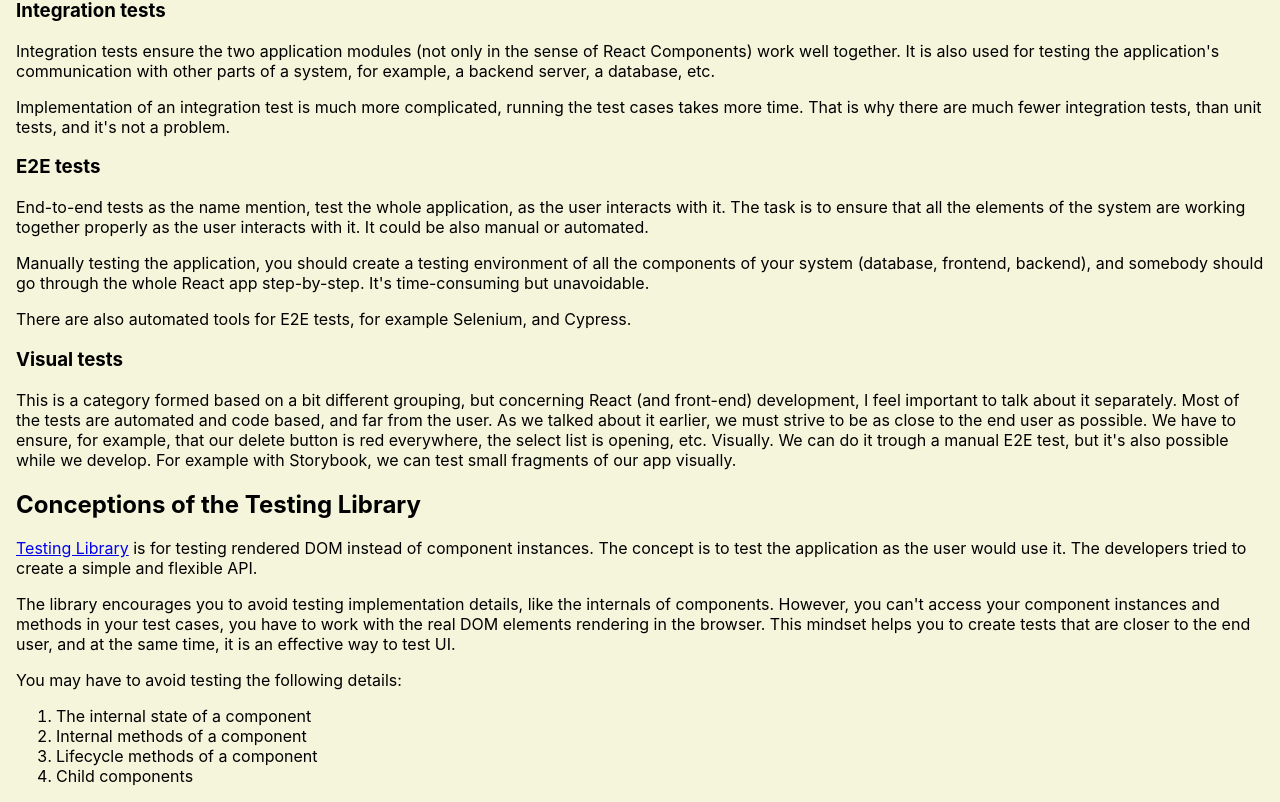
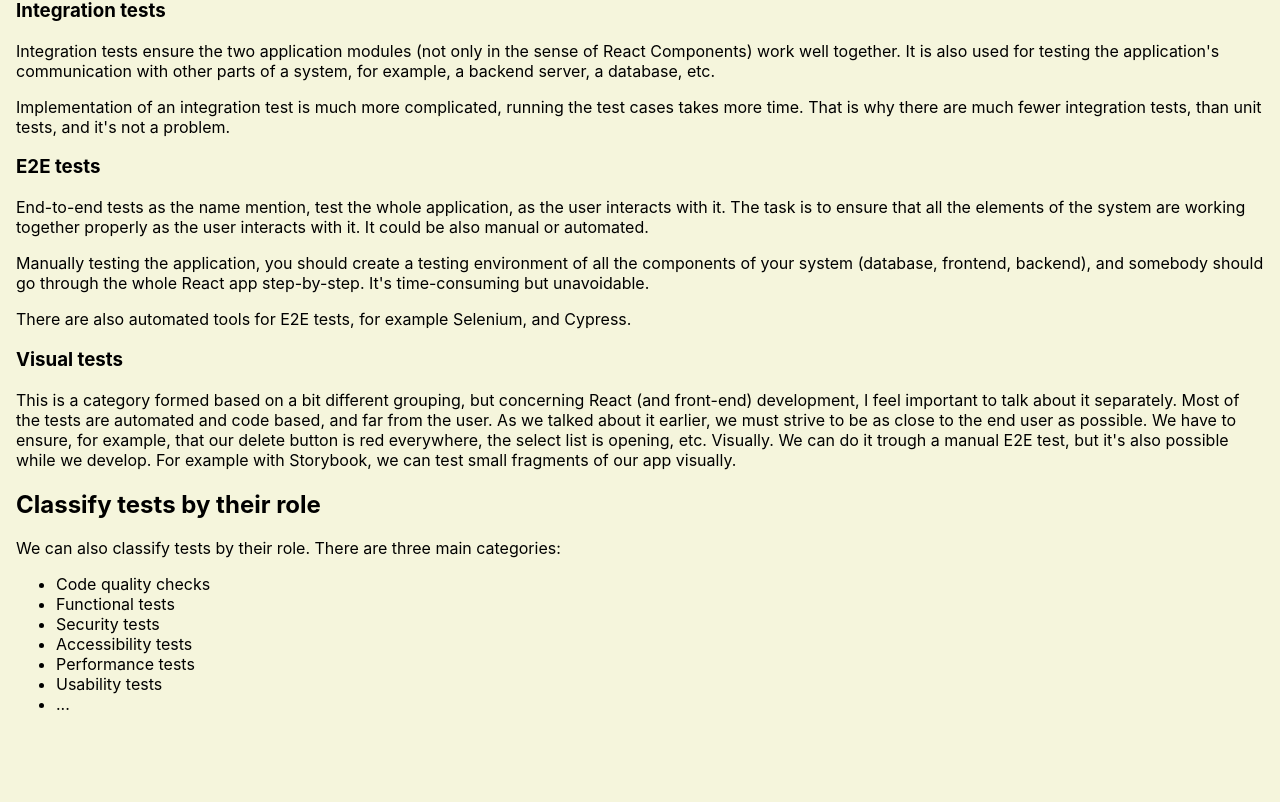
Before and after one commit to aferenc-hearsay/react-testing-library, a React (Create React App) app: page / in a window 1280 px wide. Shown: the part 1683-2485 px from the top of the page. After the commit the page ends 2413 px from the top, so only its background shows below. Built offline with nearby package versions, Linux system fonts and the light colour scheme.

Commit message:
content update

```diff
--- a/src/components/Main/ESLintTestingLibraryPage/ESLintTestingLibraryPage.tsx
+++ b/src/components/Main/ESLintTestingLibraryPage/ESLintTestingLibraryPage.tsx
@@ -1,5 +1,9 @@
-import { eSLintTestingLibraryPageContent } from './eSLintTestIngLibraryPageContent';
+import {
+    eSLintTestingLibraryPageContent,
+    eSLintPluginTestingLibraryRulesTable,
+} from './eSLintTestIngLibraryPageContent';
 import { Article } from '../../atomic/Article';
+import { Table } from '../../atomic/Table';
 
 export const ESLintTestingLibraryPage = () => {
     return (
@@ -8,6 +12,7 @@ export const ESLintTestingLibraryPage = () => {
             {eSLintTestingLibraryPageContent.articles.map(article => {
                 return <Article key={article.sequenceId} article={article} />;
             })}
+            <Table table={eSLintPluginTestingLibraryRulesTable} />
         </>
     );
 };
--- a/src/components/Main/ESLintTestingLibraryPage/eSLintTestIngLibraryPageContent.ts
+++ b/src/components/Main/ESLintTestingLibraryPage/eSLintTestIngLibraryPageContent.ts
@@ -1,4 +1,109 @@
-import { IPageContent } from '../../../types/interfaces';
+import { IPageContent, ITable } from '../../../types/interfaces';
+
+export const eSLintPluginTestingLibraryRulesTable: ITable = {
+    description:
+        'Example rules supported by the plugin, and compatible with React. More rules can be found in the docs.',
+    rows: [
+        {
+            key: 0,
+            isHeader: true,
+            content: [
+                {
+                    key: 0,
+                    content: 'Rule',
+                },
+                {
+                    key: 1,
+                    content: 'Description',
+                },
+            ],
+        },
+        {
+            key: 1,
+            isHeader: false,
+            content: [
+                {
+                    key: 0,
+                    content: 'await-async-query',
+                },
+                {
+                    key: 1,
+                    content: 'Enforce promises from async queries to be handled',
+                },
+            ],
+        },
+        {
+            key: 2,
+            isHeader: false,
+            content: [
+                {
+                    key: 0,
+                    content: 'await-async-utils',
+                },
+                {
+                    key: 1,
+                    content: 'Enforce promises from async utils to be awaited',
+                },
+            ],
+        },
+        {
+            key: 3,
+            isHeader: false,
+            content: [
+                {
+                    key: 0,
+                    content: 'no-await-sync-query',
+                },
+                {
+                    key: 1,
+                    content: 'Disallow unnecessary await for sync queries',
+                },
+            ],
+        },
+        {
+            key: 4,
+            isHeader: false,
+            content: [
+                {
+                    key: 0,
+                    content: 'no-container',
+                },
+                {
+                    key: 1,
+                    content: 'Disallow the use of container methods',
+                },
+            ],
+        },
+        {
+            key: 5,
+            isHeader: false,
+            content: [
+                {
+                    key: 0,
+                    content: 'no-debugging-utils',
+                },
+                {
+                    key: 1,
+                    content: 'Disallow the use of debugging utils, like debug',
+                },
+            ],
+        },
+        {
+            key: 6,
+            isHeader: false,
+            content: [
+                {
+                    key: 0,
+                    content: 'no-dom-import',
+                },
+                {
+                    key: 1,
+                    content: 'Disallow importing from DOM Testing Library',
+                },
+            ],
+        },
+    ],
+};
 
 export const eSLintTestingLibraryPageContent: IPageContent = {
     title: 'ESLint and Testing Library',
@@ -12,6 +117,15 @@ export const eSLintTestingLibraryPageContent: IPageContent = {
                     content:
                         '<p>As the plugin define itself, it is a plugin for ESLint that checks your code to follow best ' +
                         'practices and anticipate common mistakes when writing tests with Testing Library.</p>',
+                },
+                {
+                    sectionSequenceId: 1,
+                    content:
+                        '<p> You can find detailed documentation on the plugin\'s ' +
+                        '<a href="https://github.com/testing-library/eslint-plugin-testing-library">GitHub repository</a>. ' +
+                        'You can also find a summary of the plugin\'s rules and how to configure them on ' +
+                        '<a href="https://github.com/testing-library/eslint-plugin-testing-library/tree/main/docs/rules">this</a> ' +
+                        'page</p>',
                 },
             ],
         },
--- a/src/components/Main/HomePage/homePageContent.ts
+++ b/src/components/Main/HomePage/homePageContent.ts
@@ -247,38 +247,24 @@ export const homePageContent: IPageContent = {
         },
         {
             sequenceId: 3,
-            articleTitle: 'Conceptions of the Testing Library',
+            articleTitle: 'Classify tests by their role',
             sections: [
                 {
                     sectionSequenceId: 0,
-                    content:
-                        '<p><a href="https://testing-library.com/" target="_blank">Testing Library</a> is for ' +
-                        'testing rendered DOM instead of component instances. The concept is to test the ' +
-                        'application as the user would use it. The developers tried to create a simple and flexible ' +
-                        'API.<p/>',
+                    content: '<p> We can also classify tests by their role. There are three main categories:</p>',
                 },
                 {
                     sectionSequenceId: 1,
                     content:
-                        '<p>The library encourages you to avoid testing implementation details, like the internals of ' +
-                        'components. However, you can\'t access your component instances and methods in your ' +
-                        'test cases, you have to work with the real DOM elements rendering in the browser. This ' +
-                        'mindset helps you to create tests that are closer to the end user, and at the same time, ' +
-                        'it is an effective way to test UI.<p/>',
-                },
-                {
-                    sectionSequenceId: 2,
-                    content: '<p>You may have to avoid testing the following details:<p/>',
-                },
-                {
-                    sectionSequenceId: 3,
-                    content:
-                        '<ol>' +
-                        '<li>The internal state of a component</li>' +
-                        '<li>Internal methods of a component</li>' +
-                        '<li>Lifecycle methods of a component</li>' +
-                        '<li>Child components</li>' +
-                        '<ol/>',
+                        '<ul>' +
+                        '<li>Code quality checks</li>' +
+                        '<li>Functional tests</li>' +
+                        '<li>Security tests</li>' +
+                        '<li>Accessibility tests</li>' +
+                        '<li>Performance tests</li>' +
+                        '<li>Usability tests</li>' +
+                        '<li>...</li>' +
+                        '</ul>',
                 },
             ],
         },
--- a/src/components/Main/TestingLibraryPage/TestingLibraryPage.tsx
+++ b/src/components/Main/TestingLibraryPage/TestingLibraryPage.tsx
@@ -6,6 +6,7 @@ export const TestingLibraryPage = () => {
     return (
         <>
             <h1>{testingLibraryPageTitle}</h1>
+            <Article article={testingLibraryPageContent.general} />
             <h2>{testingLibraryPageContent.queries.description}</h2>
             <Table table={testingLibraryPageContent.queries} />
             <Article article={testingLibraryPageContent.priority} />
--- a/src/components/Main/TestingLibraryPage/testingLibraryPageContent.ts
+++ b/src/components/Main/TestingLibraryPage/testingLibraryPageContent.ts
@@ -2,7 +2,44 @@ import { IArticle, ITable } from '../../../types/interfaces';
 
 export const testingLibraryPageTitle = 'React Testing Library';
 
-export const testingLibraryPageContent: { queries: ITable; priority: IArticle; roles: IArticle } = {
+export const testingLibraryPageContent: { general: IArticle; queries: ITable; priority: IArticle; roles: IArticle } = {
+    general: {
+        sequenceId: 0,
+        articleTitle: 'Conceptions of the Testing Library',
+        sections: [
+            {
+                sectionSequenceId: 0,
+                content:
+                    '<p><a href="https://testing-library.com/" target="_blank">Testing Library</a> is for ' +
+                    'testing rendered DOM instead of component instances. The concept is to test the ' +
+                    'application as the user would use it. The developers tried to create a simple and flexible ' +
+                    'API.<p/>',
+            },
+            {
+                sectionSequenceId: 1,
+                content:
+                    '<p>The library encourages you to avoid testing implementation details, like the internals of ' +
+                    'components. However, you can\'t access your component instances and methods in your ' +
+                    'test cases, you have to work with the real DOM elements rendering in the browser. This ' +
+                    'mindset helps you to create tests that are closer to the end user, and at the same time, ' +
+                    'it is an effective way to test UI.<p/>',
+            },
+            {
+                sectionSequenceId: 2,
+                content: '<p>You may have to avoid testing the following details:<p/>',
+            },
+            {
+                sectionSequenceId: 3,
+                content:
+                    '<ol>' +
+                    '<li>The internal state of a component</li>' +
+                    '<li>Internal methods of a component</li>' +
+                    '<li>Lifecycle methods of a component</li>' +
+                    '<li>Child components</li>' +
+                    '<ol/>',
+            },
+        ],
+    },
     queries: {
         description: 'Summary of query types',
         rows: [
--- /dev/null
+++ b/src/components/Main/TestingMaterialsPage/TestingMaterialsPage.module.scss
@@ -0,0 +1,44 @@
+.exampleForm {
+    display: flex;
+    flex-direction: column;
+    align-items: flex-start;
+    justify-content: left;
+    width: 30%;
+    margin-bottom: 1rem;
+    gap: 0.5rem;
+    .exampleFormTitle {
+        font-size: 1rem;
+        font-weight: 700;
+        margin-bottom: 0.2rem;
+        align-self: center;
+    }
+    .exampleFormInput {
+        width: 100%;
+        margin-bottom: 1rem;
+        padding: 0.5rem;
+        border: 1px solid #ccc;
+        border-radius: 0.2rem;
+        outline: none;
+        &:focus {
+        border: 1px solid #000;
+        }
+    }
+    .exampleFormButton {
+        align-self: center;
+        width: 20%;
+        padding: 10px;
+        border: none;
+        border-radius: 5px;
+        background-color: #275e31;
+        color: #fff;
+        font-size: 0.8rem;
+        font-weight: 700;
+        cursor: pointer;
+        outline: none;
+        &:hover {
+        background-color: #facea6;
+        color: #000;
+        border: 1px solid #000;
+        }
+    }
+}
```
Also changed, not shown: src/components/Main/TestingMaterialsPage/TestingMaterialsPage.tsx (+11 -4 lines), 1 other file (tests, documents, lock files or other folders).
